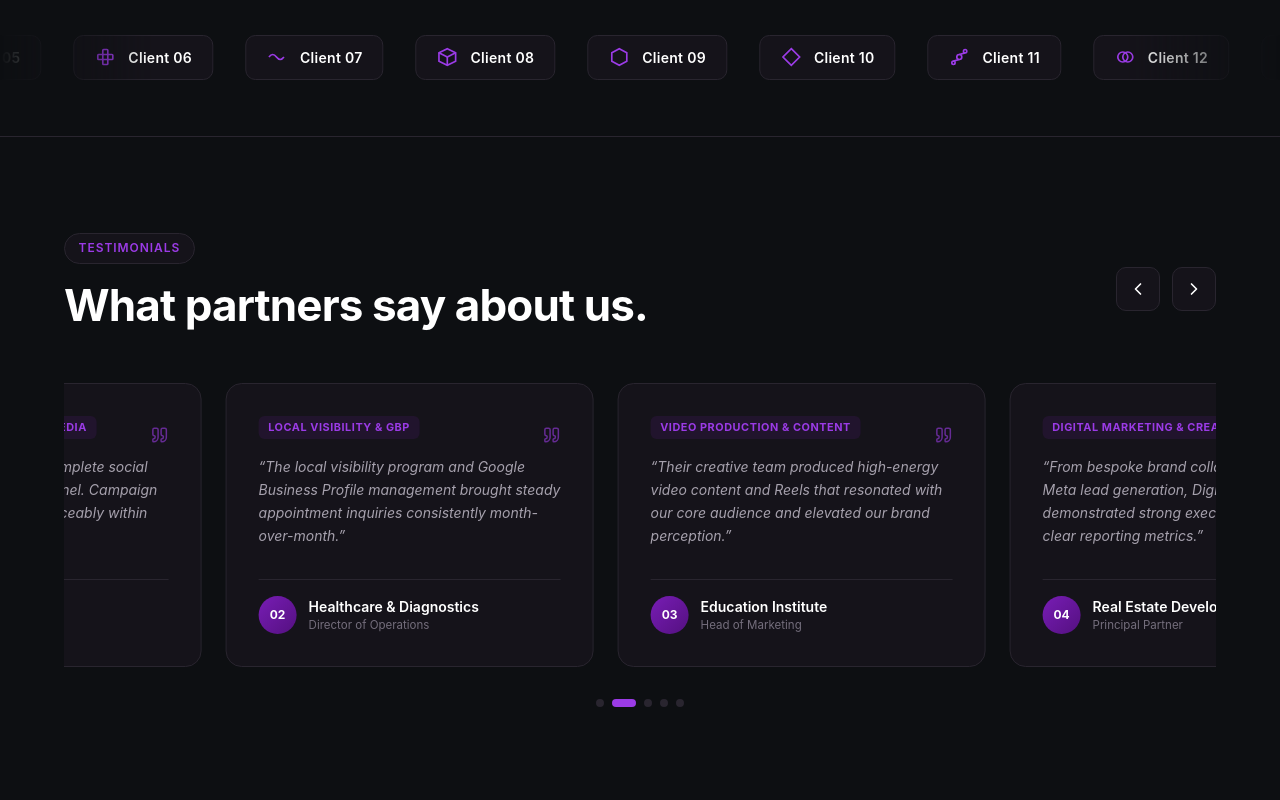
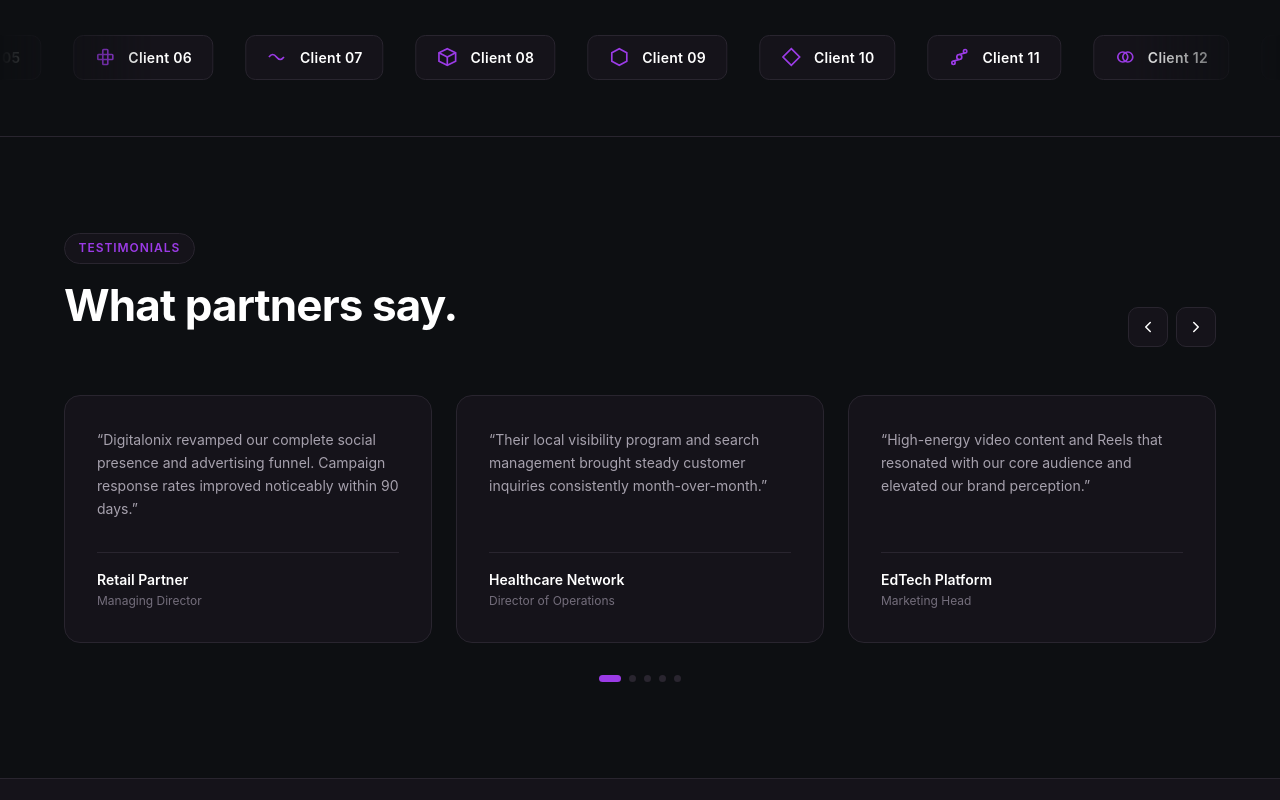
Before and after one commit to AbdulExplorer/DigitalOnix, a Next.js app: page / in a window 1280 px wide. Shown: the part 1480-2280 px from the top of the page. Built offline with nearby package versions, Linux system fonts and the light colour scheme.

Commit message:
Fix mobile nav drawer overflow and streamline testimonials for minimal design

```diff
--- a/src/components/Testimonials.tsx
+++ b/src/components/Testimonials.tsx
@@ -2,7 +2,7 @@
 
 import React, { useState, useEffect, useRef, useCallback } from "react";
 import { testimonialsData } from "@/data/testimonials";
-import { ChevronLeft, ChevronRight, Quote } from "lucide-react";
+import { ChevronLeft, ChevronRight } from "lucide-react";
 
 export function Testimonials() {
   const [currentIndex, setCurrentIndex] = useState(0);
@@ -63,21 +63,10 @@ export function Testimonials() {
       onMouseLeave={() => setIsPaused(false)}
     >
       <div className="container">
-        <div
-          style={{
-            display: "flex",
-            alignItems: "flex-end",
-            justifyContent: "space-between",
-            flexWrap: "wrap",
-            gap: "1rem",
-            marginBottom: "var(--space-2xl)",
-          }}
-        >
+        <div className="testimonials-header">
           <div>
             <span className="section-tag">Testimonials</span>
-            <h2 className="section-title" style={{ marginBottom: "0.25rem" }}>
-              What partners say about us.
-            </h2>
+            <h2 className="section-title">What partners say.</h2>
           </div>
 
           <div className="carousel-controls-bar">
@@ -86,14 +75,14 @@ export function Testimonials() {
               onClick={prevSlide}
               aria-label="Previous testimonial"
             >
-              <ChevronLeft size={20} />
+              <ChevronLeft size={18} />
             </button>
             <button
               className="carousel-nav-btn"
               onClick={nextSlide}
               aria-label="Next testimonial"
             >
-              <ChevronRight size={20} />
+              <ChevronRight size={18} />
             </button>
           </div>
         </div>
@@ -110,30 +99,12 @@ export function Testimonials() {
               transform: `translateX(-${currentIndex * (100 / Math.min(5, totalItems))}%)`,
             }}
           >
-            {testimonialsData.map((item, idx) => (
+            {testimonialsData.map((item) => (
               <article key={item.id} className="testimonial-card">
-                <div>
-                  <div
-                    style={{
-                      display: "flex",
-                      alignItems: "center",
-                      justifyContent: "space-between",
-                    }}
-                  >
-                    <span className="testimonial-badge">{item.serviceCategory}</span>
-                    <Quote size={18} style={{ color: "var(--brand-purple-light)", opacity: 0.6 }} />
-                  </div>
-                  <p className="testimonial-quote">&ldquo;{item.placeholderQuote}&rdquo;</p>
-                </div>
-
+                <p className="testimonial-quote">&ldquo;{item.quote}&rdquo;</p>
                 <div className="testimonial-author">
-                  <div className="testimonial-avatar-fallback">
-                    {`0${idx + 1}`}
-                  </div>
-                  <div className="testimonial-author-info">
-                    <span className="testimonial-author-name">{item.clientIdentifier}</span>
-                    <span className="testimonial-author-role">{item.rolePlaceholder}</span>
-                  </div>
+                  <span className="testimonial-author-name">{item.author}</span>
+                  <span className="testimonial-author-role">{item.role}</span>
                 </div>
               </article>
             ))}
--- a/src/data/testimonials.ts
+++ b/src/data/testimonials.ts
@@ -1,50 +1,39 @@
 export interface TestimonialItem {
   id: string;
-  clientIdentifier: string;
-  rolePlaceholder: string;
-  placeholderQuote: string;
-  serviceCategory: string;
+  quote: string;
+  author: string;
+  role: string;
 }
 
 export const testimonialsData: TestimonialItem[] = [
   {
     id: "testimonial-01",
-    clientIdentifier: "Retail Brand Partner",
-    rolePlaceholder: "Managing Director",
-    placeholderQuote:
-      "Digitalonix revamped our complete social presence and advertising funnel. Campaign response rates improved noticeably within the initial 90 days.",
-    serviceCategory: "Paid Advertising & Social Media",
+    quote: "Digitalonix revamped our complete social presence and advertising funnel. Campaign response rates improved noticeably within 90 days.",
+    author: "Retail Partner",
+    role: "Managing Director",
   },
   {
     id: "testimonial-02",
-    clientIdentifier: "Healthcare & Diagnostics",
-    rolePlaceholder: "Director of Operations",
-    placeholderQuote:
-      "The local visibility program and Google Business Profile management brought steady appointment inquiries consistently month-over-month.",
-    serviceCategory: "Local Visibility & GBP",
+    quote: "Their local visibility program and search management brought steady customer inquiries consistently month-over-month.",
+    author: "Healthcare Network",
+    role: "Director of Operations",
   },
   {
     id: "testimonial-03",
-    clientIdentifier: "Education Institute",
-    rolePlaceholder: "Head of Marketing",
-    placeholderQuote:
-      "Their creative team produced high-energy video content and Reels that resonated with our core audience and elevated our brand perception.",
-    serviceCategory: "Video Production & Content",
+    quote: "High-energy video content and Reels that resonated with our core audience and elevated our brand perception.",
+    author: "EdTech Platform",
+    role: "Marketing Head",
   },
   {
     id: "testimonial-04",
-    clientIdentifier: "Real Estate Developers",
-    rolePlaceholder: "Principal Partner",
-    placeholderQuote:
-      "From bespoke brand collateral to disciplined Meta lead generation, Digitalonix demonstrated strong execution speed and clear reporting metrics.",
-    serviceCategory: "Digital Marketing & Creatives",
+    quote: "Disciplined Meta lead generation with strong execution speed and clear, transparent reporting metrics.",
+    author: "Real Estate Developers",
+    role: "Principal Partner",
   },
   {
     id: "testimonial-05",
-    clientIdentifier: "Lifestyle & Apparel",
-    rolePlaceholder: "Co-Founder",
-    placeholderQuote:
-      "The performance ad creatives and website overhaul significantly lowered our customer acquisition cost while preserving premium brand positioning.",
-    serviceCategory: "Web Development & Paid Media",
+    quote: "High-performance ad creatives and website overhaul that lowered our customer acquisition cost significantly.",
+    author: "Lifestyle Brand",
+    role: "Co-Founder",
   },
 ];
--- a/src/styles/globals.css
+++ b/src/styles/globals.css
@@ -11,6 +11,8 @@ html {
   font-size: 16px;
   scroll-behavior: smooth;
   -webkit-text-size-adjust: 100%;
+  overflow-x: hidden;
+  max-width: 100%;
 }
 
 body {
@@ -21,6 +23,8 @@ body {
   -webkit-font-smoothing: antialiased;
   -moz-osx-font-smoothing: grayscale;
   overflow-x: hidden;
+  max-width: 100%;
+  width: 100%;
   min-height: 100vh;
   position: relative;
 }
@@ -32,7 +36,8 @@ body::before {
   top: 0;
   left: 50%;
   transform: translateX(-50%);
-  width: 100vw;
+  width: 100%;
+  max-width: 100%;
   height: 600px;
   background: var(--gradient-glow);
   pointer-events: none;
--- a/src/styles/header.css
+++ b/src/styles/header.css
@@ -3,6 +3,7 @@
   top: 0;
   left: 0;
   width: 100%;
+  max-width: 100%;
   z-index: var(--z-header);
   background-color: rgba(13, 15, 18, 0.88);
   backdrop-filter: blur(12px);
@@ -112,21 +113,33 @@
   background-color: var(--surface-hover);
 }
 
-/* Mobile Drawer Overlay */
+/* Mobile Drawer Overlay Animations */
+@keyframes backdrop-fade {
+  from {
+    opacity: 0;
+  }
+  to {
+    opacity: 1;
+  }
+}
+
+@keyframes drawer-slide {
+  from {
+    transform: translateX(100%);
+  }
+  to {
+    transform: translateX(0);
+  }
+}
+
 .mobile-nav-backdrop {
   position: fixed;
   inset: 0;
-  background-color: rgba(0, 0, 0, 0.7);
+  background-color: rgba(0, 0, 0, 0.75);
   backdrop-filter: blur(4px);
+  -webkit-backdrop-filter: blur(4px);
   z-index: calc(var(--z-header) + 1);
-  opacity: 0;
-  pointer-events: none;
-  transition: opacity var(--transition-normal);
-}
-
-.mobile-nav-backdrop.open {
-  opacity: 1;
-  pointer-events: auto;
+  animation: backdrop-fade 200ms ease-out forwards;
 }
 
 .mobile-nav-drawer {
@@ -134,20 +147,16 @@
   top: 0;
   right: 0;
   bottom: 0;
-  width: min(320px, 85vw);
+  width: min(300px, 80vw);
+  max-width: 100vw;
   background-color: var(--surface);
   border-left: 1px solid var(--border);
   z-index: calc(var(--z-header) + 2);
-  transform: translateX(100%);
-  transition: transform var(--transition-smooth);
   display: flex;
   flex-direction: column;
   padding: var(--space-xl) var(--space-lg);
   box-shadow: var(--shadow-pop);
-}
-
-.mobile-nav-drawer.open {
-  transform: translateX(0);
+  animation: drawer-slide 250ms cubic-bezier(0.16, 1, 0.3, 1) forwards;
 }
 
 .mobile-nav-header {
--- a/src/styles/testimonials.css
+++ b/src/styles/testimonials.css
@@ -2,22 +2,30 @@
   position: relative;
   background-color: var(--background);
   overflow: hidden;
+  max-width: 100%;
+}
+
+.testimonials-header {
+  display: flex;
+  align-items: flex-end;
+  justify-content: space-between;
+  flex-wrap: wrap;
+  gap: var(--space-md);
+  margin-bottom: var(--space-2xl);
 }
 
 .carousel-controls-bar {
   display: flex;
   align-items: center;
-  justify-content: flex-end;
-  gap: var(--space-sm);
-  margin-bottom: var(--space-lg);
+  gap: var(--space-xs);
 }
 
 .carousel-nav-btn {
   display: inline-flex;
   align-items: center;
   justify-content: center;
-  width: 44px;
-  height: 44px;
+  width: 40px;
+  height: 40px;
   border-radius: var(--radius-md);
   background-color: var(--surface);
   border: 1px solid var(--border);
@@ -40,6 +48,7 @@
 .carousel-viewport {
   position: relative;
   width: 100%;
+  max-width: 100%;
   overflow: hidden;
 }
 
@@ -66,57 +75,23 @@
 
 .testimonial-card:hover {
   border-color: rgba(120, 29, 181, 0.4);
-  transform: translateY(-3px);
-}
-
-.testimonial-badge {
-  display: inline-block;
-  align-self: flex-start;
-  font-size: 0.68rem;
-  font-weight: 700;
-  text-transform: uppercase;
-  letter-spacing: 0.05em;
-  padding: 0.2rem 0.6rem;
-  background-color: rgba(120, 29, 181, 0.12);
-  color: var(--brand-purple-light);
-  border-radius: var(--radius-sm);
-  margin-bottom: var(--space-md);
+  transform: translateY(-2px);
 }
 
 .testimonial-quote {
   font-size: var(--text-sm);
   line-height: var(--leading-relaxed);
   color: var(--text-secondary);
-  font-style: italic;
   margin-bottom: var(--space-xl);
   flex-grow: 1;
 }
 
 .testimonial-author {
   display: flex;
-  align-items: center;
-  gap: var(--space-sm);
+  flex-direction: column;
+  gap: 2px;
   border-top: 1px solid var(--border);
   padding-top: var(--space-md);
-}
-
-.testimonial-avatar-fallback {
-  width: 38px;
-  height: 38px;
-  border-radius: 50%;
-  background: var(--gradient-brand);
-  display: flex;
-  align-items: center;
-  justify-content: center;
-  font-size: 0.75rem;
-  font-weight: 700;
-  color: #FFFFFF;
-  flex-shrink: 0;
-}
-
-.testimonial-author-info {
-  display: flex;
-  flex-direction: column;
 }
 
 .testimonial-author-name {
@@ -126,7 +101,7 @@
 }
 
 .testimonial-author-role {
-  font-size: 0.72rem;
+  font-size: var(--text-xs);
   color: var(--text-muted);
 }
 
@@ -140,33 +115,34 @@
 }
 
 .indicator-dot {
-  width: 8px;
-  height: 8px;
+  width: 7px;
+  height: 7px;
   border-radius: 50%;
   background-color: var(--border);
   transition: all var(--transition-fast);
 }
 
 .indicator-dot.active {
-  width: 24px;
+  width: 22px;
   border-radius: var(--radius-full);
   background-color: var(--brand-purple-light);
 }
 
 @media (max-width: 1300px) {
   .testimonial-card {
-    flex: 0 0 calc(33.333% - (var(--space-lg) * 2 / 3)); /* 3 visible on tablet-laptop */
+    flex: 0 0 calc(33.333% - (var(--space-lg) * 2 / 3));
   }
 }
 
 @media (max-width: 860px) {
   .testimonial-card {
-    flex: 0 0 calc(50% - (var(--space-lg) / 2)); /* 2 visible on tablet */
+    flex: 0 0 calc(50% - (var(--space-lg) / 2));
   }
 }
 
 @media (max-width: 600px) {
   .testimonial-card {
-    flex: 0 0 100%; /* 1 visible on mobile */
+    flex: 0 0 100%;
+    min-width: 100%;
   }
 }
```
Also changed, not shown: src/components/Header.tsx (+15 -9 lines), 1 other file (tests, documents, lock files or other folders).
